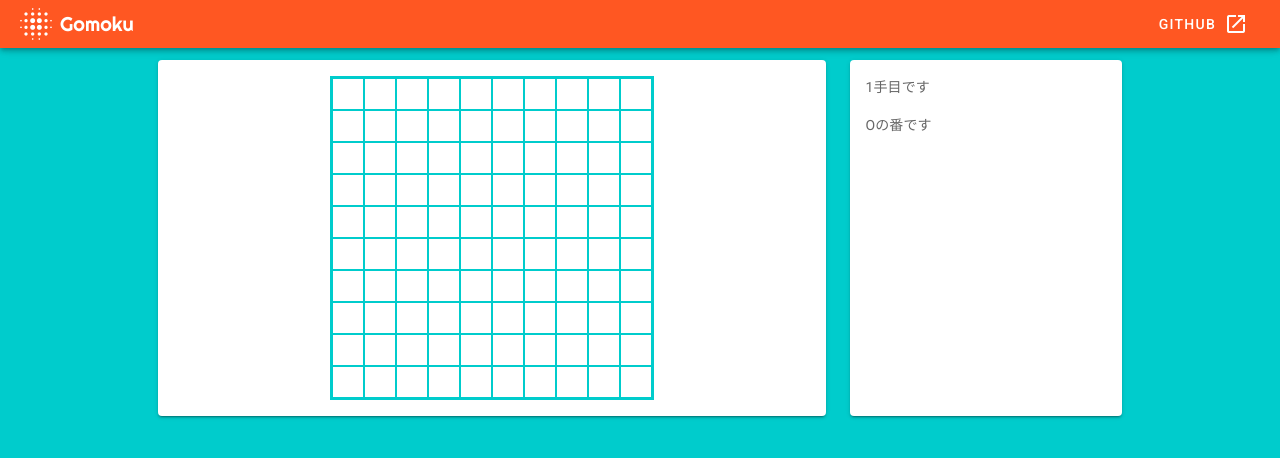
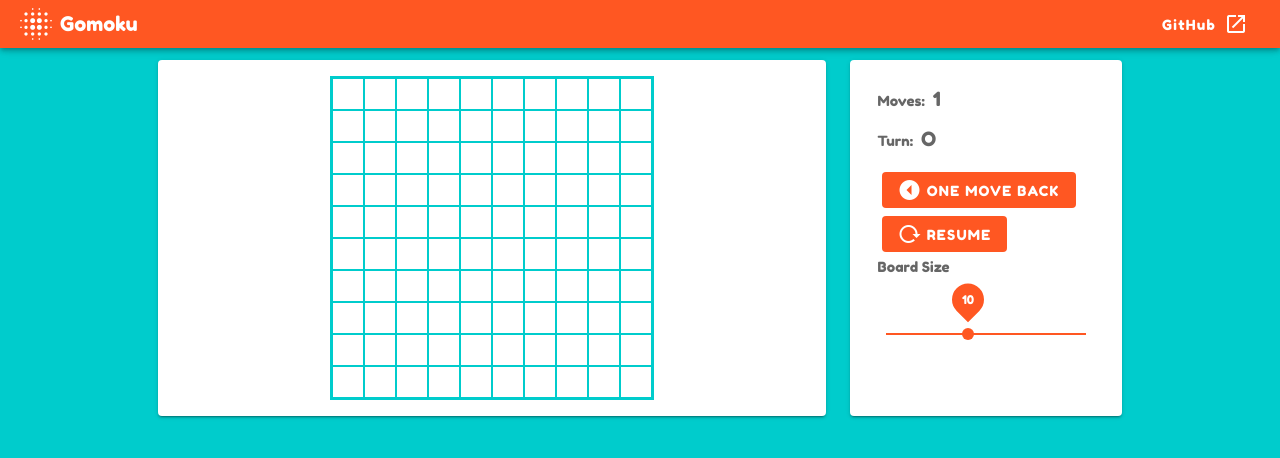
Before and after one commit to azureleaf/gomoku-vue, a Vue app: page / in a window 1280 px wide. Shown: the top 458 px of the page. Built offline with nearby package versions, Linux system fonts and the light colour scheme.

Commit message:
style: Change font, add slider / button mockups

```diff
--- a/src/App.vue
+++ b/src/App.vue
@@ -3,7 +3,7 @@
     <v-app-bar app color="deep-orange" dark dense>
       <div class="d-flex align-center">
         <v-icon x-large class="mr-1">mdi-blur</v-icon>
-        <v-toolbar-title class="title-font">
+        <v-toolbar-title class="setFont">
           {{ title }}
         </v-toolbar-title>
       </div>
@@ -13,7 +13,7 @@
         target="_blank"
         text
       >
-        <span class="mr-2">GitHub</span>
+        <span class="mr-2 setFont disableCapsLock">GitHub</span>
         <v-icon>mdi-open-in-new</v-icon>
       </v-btn>
     </v-app-bar>
@@ -63,10 +63,13 @@ export default {
 </script>
 
 <style lang="stylus">
-@import url('https://fonts.googleapis.com/css2?family=Righteous&display=swap');
+@import url('https://fonts.googleapis.com/css2?family=Fredoka+One&display=swap');
+
 #main
   background-color: #00cccc;
 
-.title-font
-  font-family: 'Righteous', cursive
+.setFont
+  font-family: 'Fredoka One', cursive !important
+.disableCapsLock
+  text-transform: none
 </style>
--- a/src/components/Panel.vue
+++ b/src/components/Panel.vue
@@ -1,12 +1,42 @@
 <template>
-  <div class="panel">
-    <p>{{ turns }}手目です</p>
-    <p>{{ activePlayer }}の番です</p>
-  </div>
+  <v-container class="setFont">
+    <p>
+      Moves:
+      <span class="largeText ml-1">{{ turns }}</span>
+    </p>
+    <p>
+      Turn:
+      <span class="largeText ml-1">{{ activePlayer }}</span>
+    </p>
+    <v-btn class="disableCapsLock ma-1" depressed :color="uniColor" dark>
+      <v-icon class="mr-1">mdi-arrow-left-drop-circle</v-icon>One Move Back
+    </v-btn>
+    <v-btn class="disableCapsLock ma-1" depressed :color="uniColor" dark>
+      <v-icon class="mr-1">mdi-reload</v-icon>Resume
+    </v-btn>
+    <p>Board Size</p>
+    <v-slider
+      class="mt-5 pt-5"
+      v-model="boardSize"
+      step="1"
+      :max="20"
+      :min="3"
+      thumb-label="always"
+      :color="uniColor"
+      :track-color="uniColor"
+      :thumb-color="uniColor"
+    ></v-slider>
+  </v-container>
 </template>
 <script>
 export default {
   name: "Panel",
+  data: function() {
+    return {
+      boardSize: 10,
+      uniColor: "deep-orange",
+    };
+  },
   computed: {
     turns: function() {
       return this.$store.state.history.length + 1;
@@ -18,9 +48,7 @@ export default {
 };
 </script>
 <style scoped lang="stylus">
-div.board
-  display inline-block
-  margin 0
-  padding 0
-  border solid 2px deepskyblue
+.largeText {
+  font-size: 1.4em;
+}
 </style>
```
